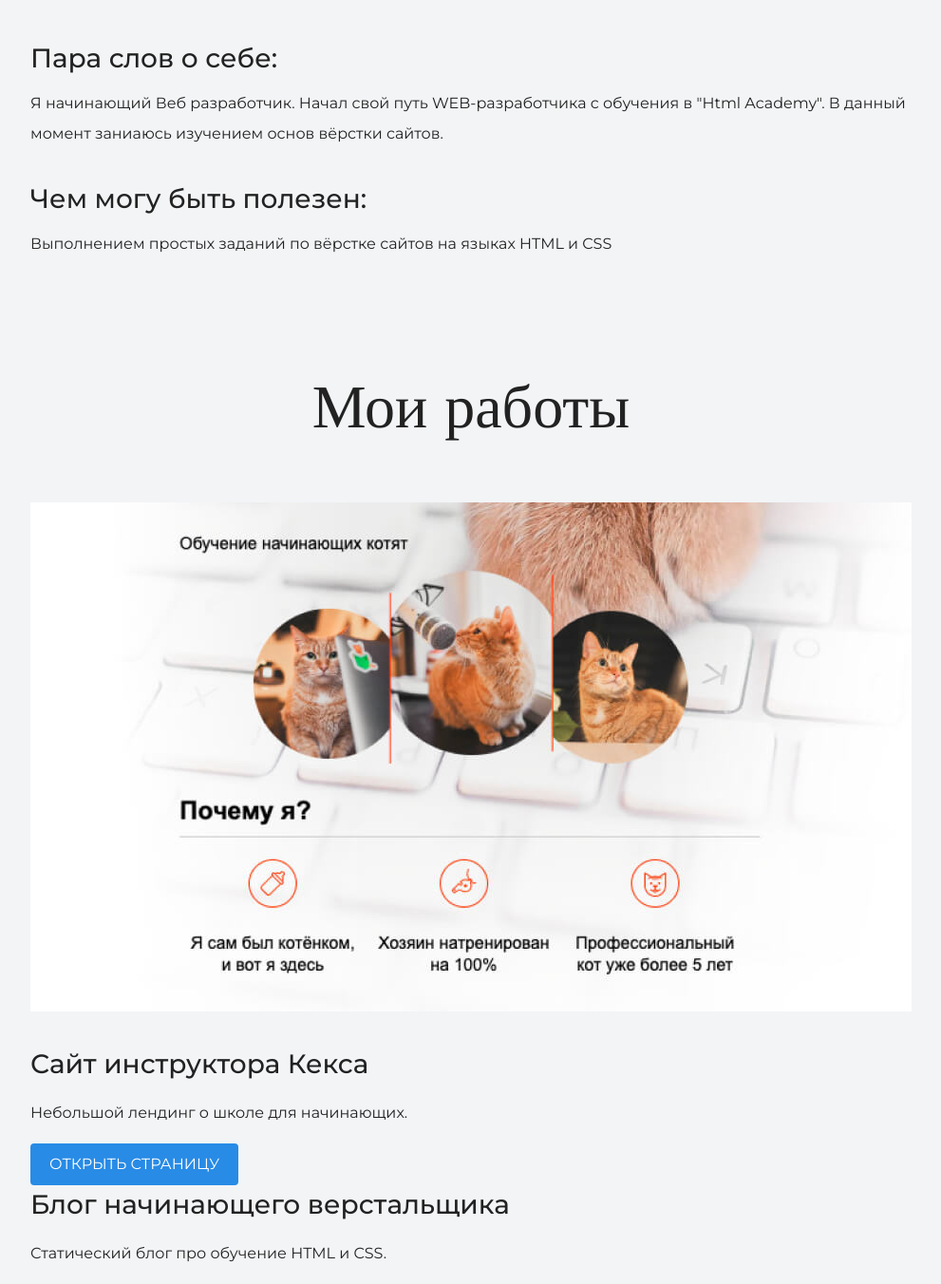
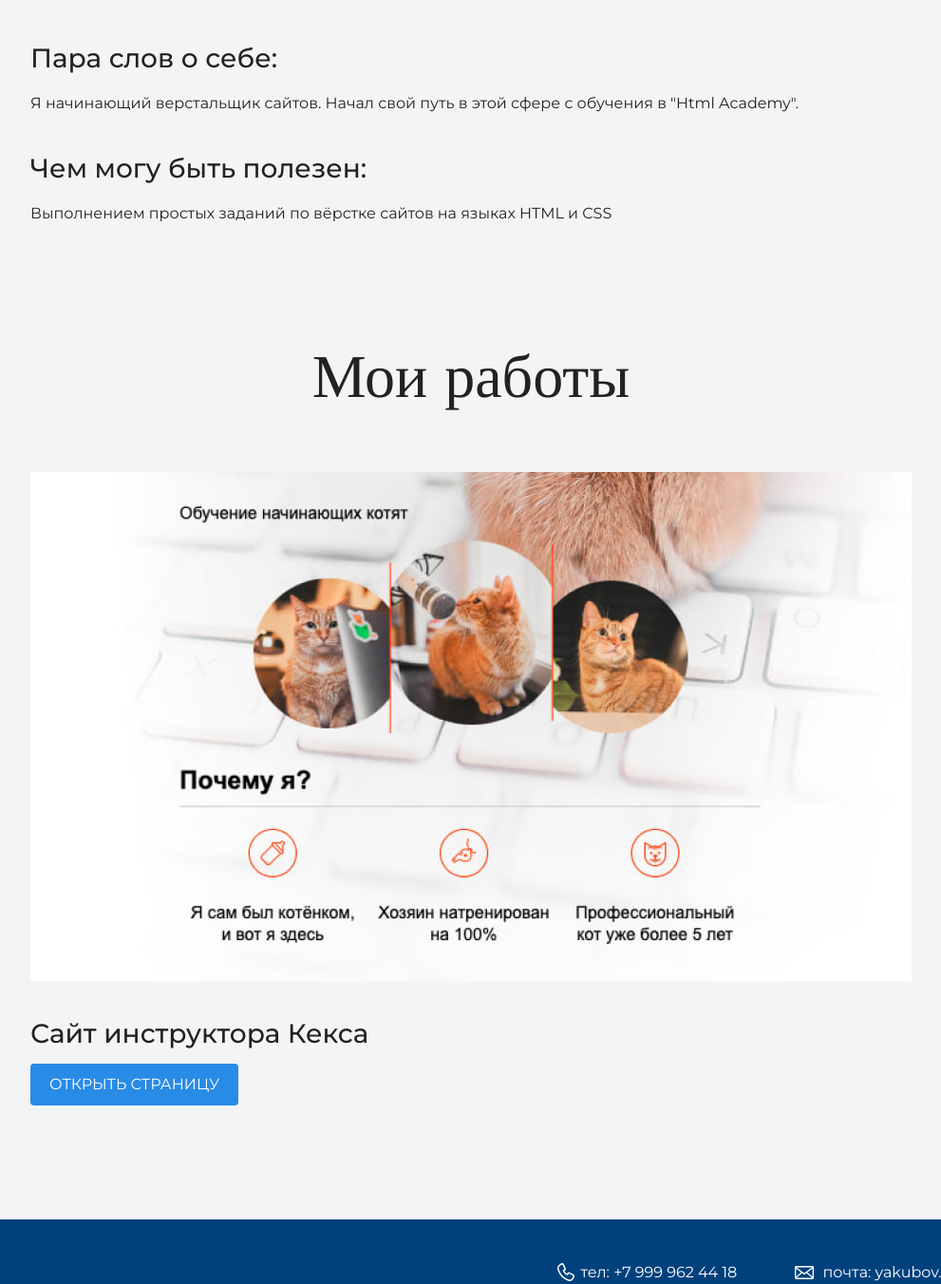
Before and after one commit to yakubovweb/yakubov-portfolio, a plain HTML site: page index.html in a window 1280 px wide. Shown: the part 1710-3062 px from the top of the page at 95% size, without its empty margins (144-1135 px from the left). Drawn offline with nearby package versions, Linux system fonts and the light colour scheme.

Commit message:
Редакция подписи и фото

```diff
--- a/index.html
+++ b/index.html
@@ -31,7 +31,7 @@
         <img src="files/user.jpg" width="928" height="536" alt="фото Алексея">
       </figure>
       <h3>Пара слов о себе:</h3>
-      <p>Я начинающий Веб разработчик. Начал свой путь WEB-разработчика с обучения в "Html Academy". В данный момент заниаюсь изучением основ вёрстки сайтов.</p>
+      <p>Я начинающий верстальщик сайтов. Начал свой путь в этой сфере с обучения в "Html Academy".</p>
       <h3>Чем могу быть полезен:</h3>
       <p>Выполнением простых заданий по вёрстке сайтов на языках HTML и CSS </p>
     </div>
@@ -44,10 +44,11 @@
         <img src="files/project.jpg" width="928" height="536" alt="Cайт инструктора Кекса">
       </figure>
       <h3>Сайт инструктора Кекса</h3>
-      <p>Небольшой лендинг о школе для начинающих.</p>
       <a class="button" href="source/project/index.html">Открыть страницу</a>
+      <!--<p>Небольшой лендинг о школе для начинающих.</p>
+
       <h3>Блог начинающего верстальщика</h3>
-      <p>Статический блог про обучение HTML и CSS.</p>
+      <p>Статический блог про обучение HTML и CSS.</p>--->
     </div>
     </section>
 
```
